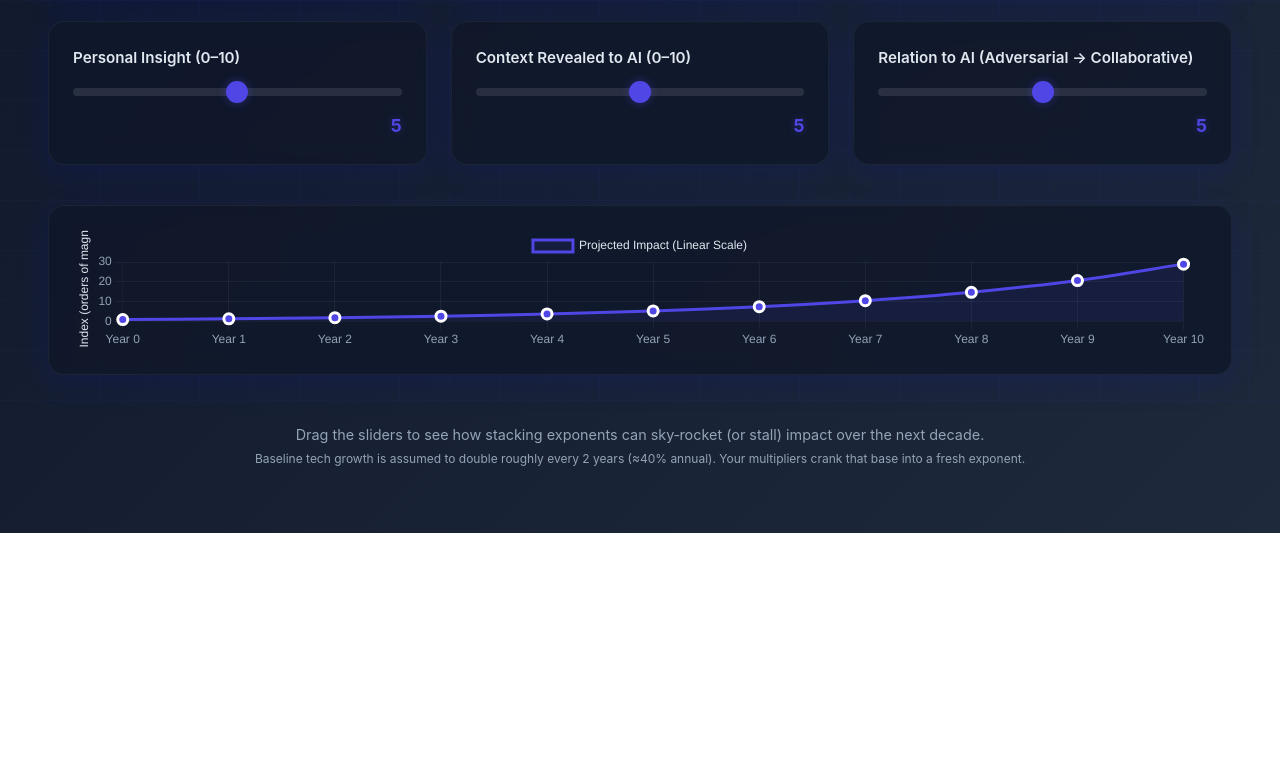
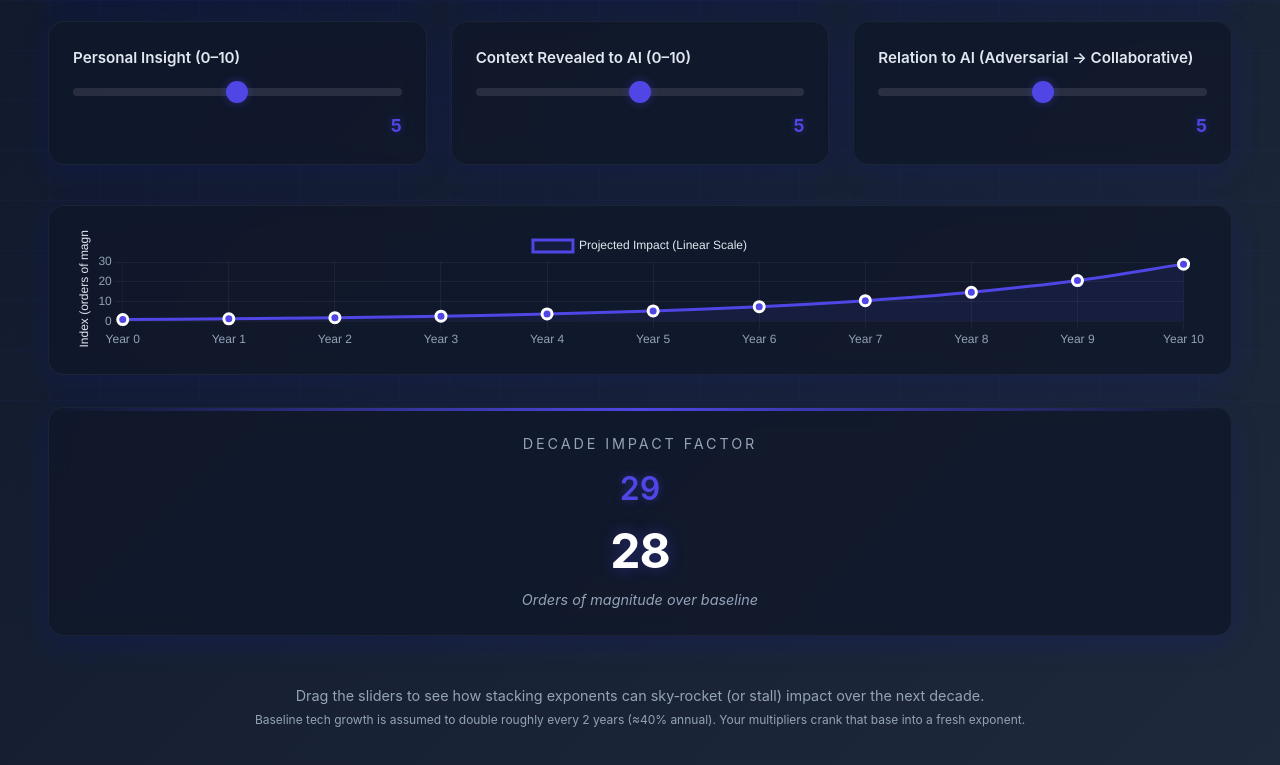
Before and after one commit to rickhallett/exponent-stacking, a plain HTML site: page index.html in a window 1280 px wide. Shown: the part 399-1164 px from the top of the page. Before the commit the page ends 932 px from the top, so only its background shows below. Drawn offline with nearby package versions, Linux system fonts and the light colour scheme.

Commit message:
feat: written impact factor

```diff
--- a/index.html
+++ b/index.html
@@ -221,6 +221,63 @@
       background-size: 50px 50px;
       background-position: -1px -1px;
     }
+
+    .impact-card {
+      background: var(--card-bg);
+      border-radius: var(--card-radius);
+      box-shadow: var(--shadow);
+      padding: 1.5rem;
+      margin-bottom: 2rem;
+      backdrop-filter: blur(10px);
+      border: 1px solid rgba(255, 255, 255, 0.05);
+      text-align: center;
+      position: relative;
+      overflow: hidden;
+    }
+
+    .impact-card::before {
+      content: "";
+      position: absolute;
+      top: 0;
+      left: 0;
+      right: 0;
+      height: 3px;
+      background: linear-gradient(90deg, transparent, var(--brand), transparent);
+    }
+
+    .impact-header {
+      font-size: 0.9rem;
+      letter-spacing: 0.2em;
+      text-transform: uppercase;
+      color: var(--text-dim);
+      margin-bottom: 0.5rem;
+    }
+
+    .impact-text {
+      font-size: clamp(1.2rem, 4vw, 2rem);
+      font-weight: 600;
+      color: var(--brand);
+      margin-bottom: 0.5rem;
+      text-shadow: 0 0 8px var(--brand-glow);
+    }
+
+    .impact-value {
+      font-size: clamp(1.8rem, 6vw, 3rem);
+      font-weight: 700;
+      color: white;
+      text-shadow: 0 0 15px var(--brand-glow);
+      margin: 0.5rem 0;
+      font-family: 'Inter', monospace;
+      letter-spacing: -0.02em;
+      word-break: break-all;
+      line-height: 1.2;
+    }
+
+    .impact-subtext {
+      font-size: 0.9rem;
+      color: var(--text-dim);
+      font-style: italic;
+    }
   </style>
 </head>
 
@@ -294,6 +351,13 @@
       <canvas id="impactChart" height="120"></canvas>
     </div>
 
+    <div class="impact-card">
+      <div class="impact-header">DECADE IMPACT FACTOR</div>
+      <div class="impact-text" id="impactText">One</div>
+      <div class="impact-value" id="impactValue">1</div>
+      <div class="impact-subtext">Orders of magnitude over baseline</div>
+    </div>
+
     <footer>
       Drag the sliders to see how stacking exponents can sky‑rocket (or stall) impact over the next decade.<br>
       <small>Baseline tech growth is assumed to double roughly every 2 years (≈40% annual). Your multipliers crank that
@@ -338,8 +402,58 @@
       const effectiveGrowth = baseGrowth * stackMultiplier;
 
       const years = [...Array(11).keys()]; // 0–10
-      impact.data.datasets[0].data = years.map(year => Math.pow(effectiveGrowth, year));
+      const impactData = years.map(year => Math.pow(effectiveGrowth, year));
+      impact.data.datasets[0].data = impactData;
       impact.update();
+
+      // Update the impact factor display - show the 10-year value
+      const decadeImpact = impactData[10];
+
+      // Format the number with commas as thousand separators
+      function formatNumberWithCommas(num) {
+        if (num < 1e21) {
+          return Math.floor(num).toLocaleString('en-US');
+        } else {
+          // For extremely large numbers
+          const exponent = Math.floor(Math.log10(num));
+          const mantissa = num / Math.pow(10, exponent);
+          let digits = mantissa.toString().replace('.', '');
+          const zerosToAdd = exponent - (digits.length - 1);
+          digits += '0'.repeat(Math.max(0, zerosToAdd));
+
+          // Add commas
+          let result = '';
+          for (let i = 0; i < digits.length; i++) {
+            if (i > 0 && (digits.length - i) % 3 === 0) {
+              result += ',';
+            }
+            result += digits[i];
+          }
+          return result;
+        }
+      }
+
+      // Create a text description of the number
+      function getTextDescription(num) {
+        const units = ['', 'Thousand', 'Million', 'Billion', 'Trillion', 'Quadrillion', 'Quintillion', 'Sextillion', 'Septillion', 'Octillion', 'Nonillion', 'Decillion'];
+
+        if (num < 1000) {
+          return num.toFixed(0);
+        }
+
+        // Find the appropriate unit
+        const magnitude = Math.min(Math.floor(Math.log10(num) / 3), units.length - 1);
+        const divisor = Math.pow(10, magnitude * 3);
+        const value = num / divisor;
+
+        // Format to 2 decimal places and remove trailing zeros
+        let formatted = value.toFixed(2).replace(/\.?0+$/, '');
+
+        return `${formatted} ${units[magnitude]}`;
+      }
+
+      document.getElementById('impactValue').textContent = formatNumberWithCommas(decadeImpact);
+      document.getElementById('impactText').textContent = getTextDescription(decadeImpact);
     }
 
     // -----------  Chart.js setup  ------------
```
Also changed, not shown: 1 other file.
